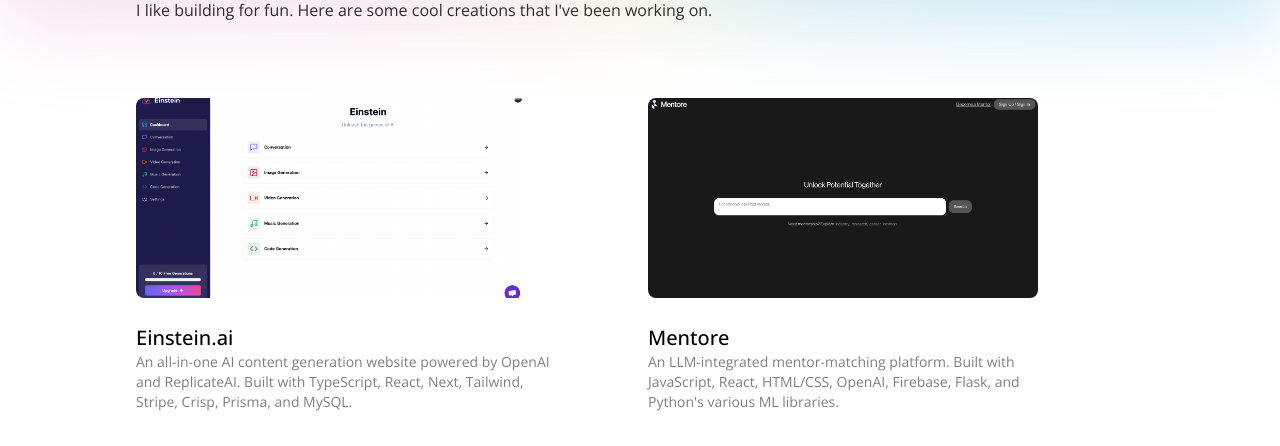
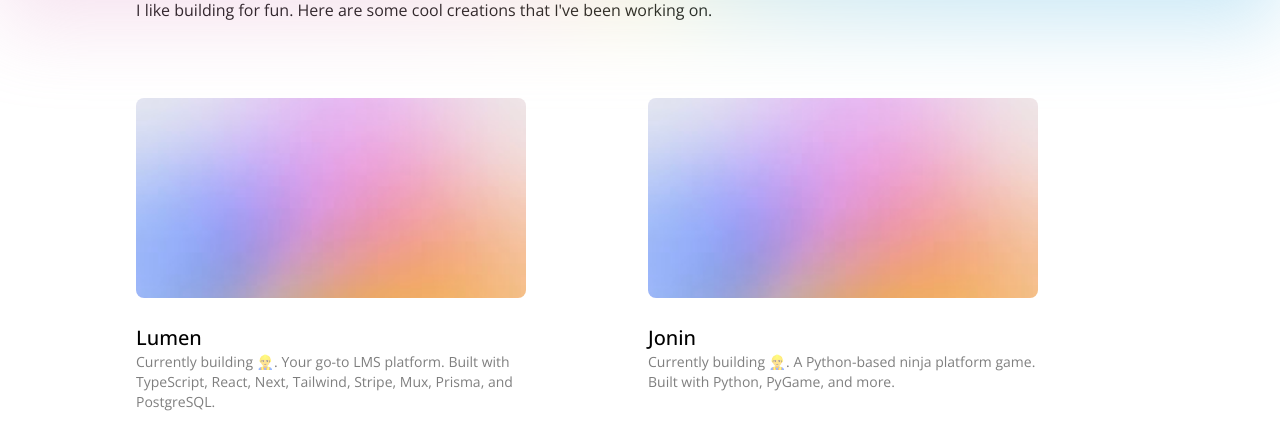
Before and after one commit to aaronkjin/personal, a Next.js app: page /projects in a window 1280 px wide. Shown: the part 234-680 px from the top of the page. Built offline with nearby package versions, Linux system fonts and the light colour scheme.

Commit message:
added new projects

```diff
--- a/pages/projects.js
+++ b/pages/projects.js
@@ -22,9 +22,31 @@
         </div>
       </div>
 
-      {/* Einstein.ai */}
       <div className="mt-6 tablet:mt-10 laptop:mt-15 p-2 tablet:p-0">
         <div className="mt-6 tablet:mt-10 laptop:mt-15 pb-16 grid grid-cols-1 tablet:grid-cols-2">
+          {/* Lumen */}
+          <div>
+            <WorkCard
+              key="Lumen"
+              img="/images/temp.png"
+              name="Lumen"
+              description="Currently building 👷‍♂️. Your go-to LMS platform. Built with TypeScript, React, Next, Tailwind, Stripe, Mux, Prisma, and PostgreSQL."
+              onClick={() => window.open("https://github.com/aaronkjin/lumen")}
+            />
+          </div>
+
+          {/* Jonin */}
+          <div>
+            <WorkCard
+              key="Jonin"
+              img="/images/temp.png"
+              name="Jonin"
+              description="Currently building 👷‍♂️. A Python-based ninja platform game. Built with Python, PyGame, and more."
+              onClick={() => window.open("https://github.com/aaronkjin/jonin")}
+            />
+          </div>
+
+          {/* Einstein.ai */}
           <div>
             <WorkCard
               key="Einstein"
```
Also changed, not shown: public/images/temp.png (added).
